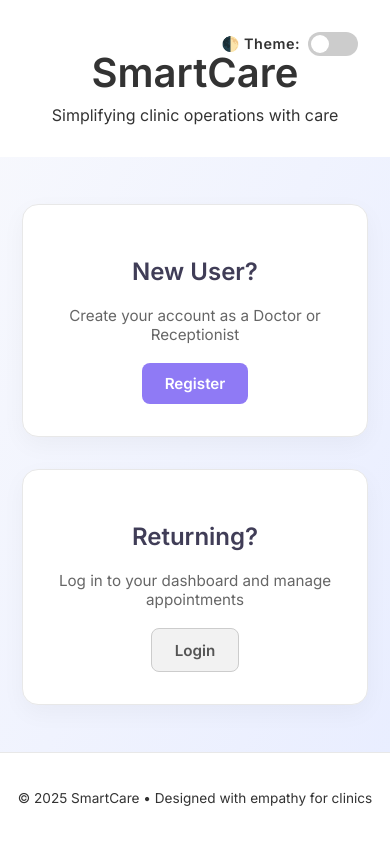
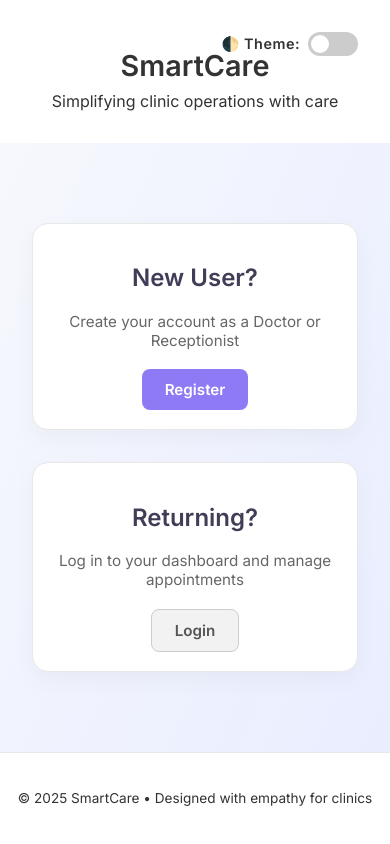
Before and after one commit to Ridhima-bhardwaj/smartcare-clinic, a plain HTML site: page index.html in a window 390 px wide. Drawn offline with Linux system fonts and the light colour scheme.

Commit message:
style: closes #4 – added mobile responsiveness for cards and headers

```diff
--- a/styles/style.css
+++ b/styles/style.css
@@ -409,3 +409,13 @@ body.dark {
   --btn-bg: #6a5acd;
   --btn-hover: #5943c5;
 }
+@media (max-width: 600px) {
+  .form-card, .card, .patient-card {
+    width: 90%;
+    padding: 1.2rem;
+  }
+
+  header h1 {
+    font-size: 1.8rem;
+  }
+}
```
